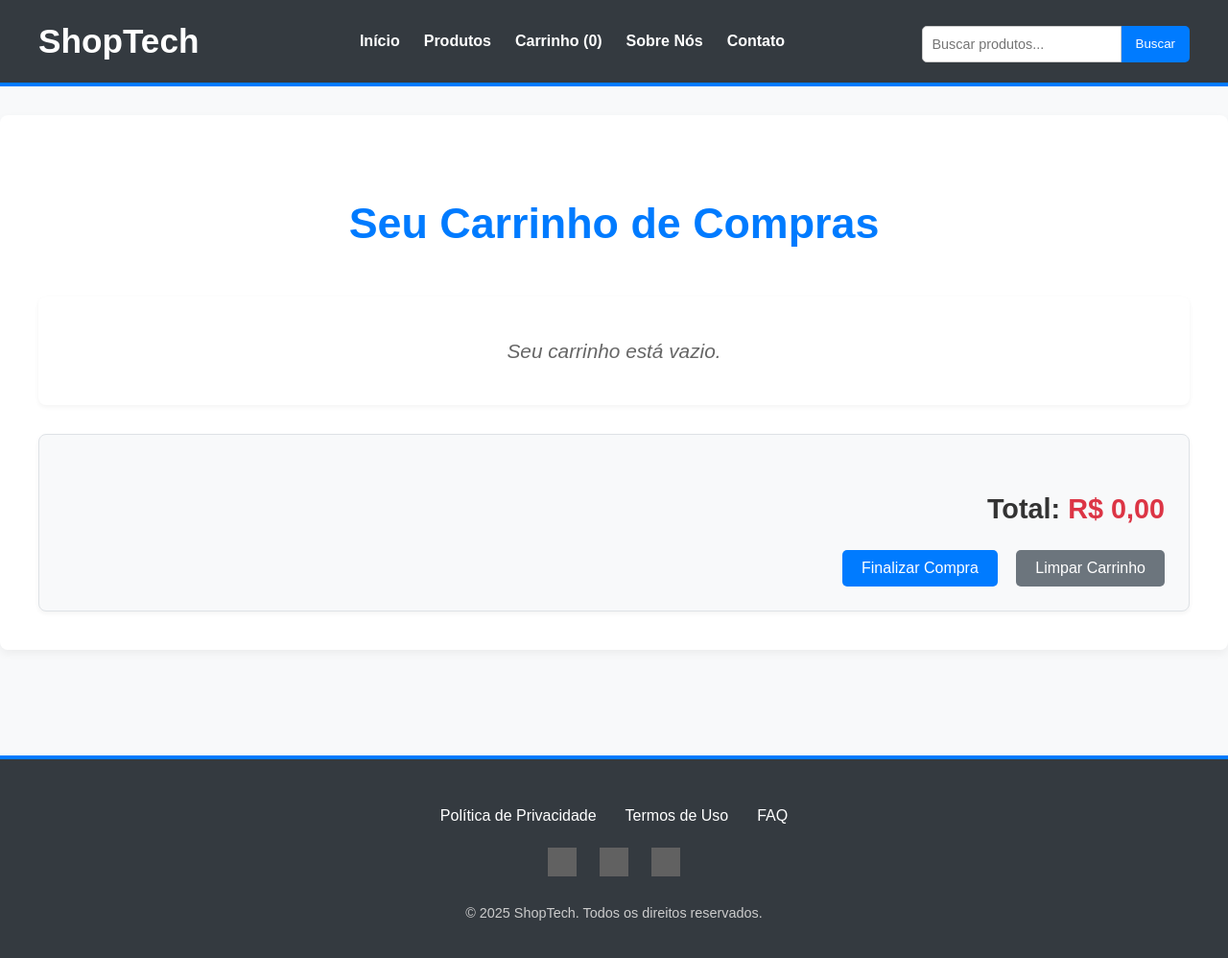
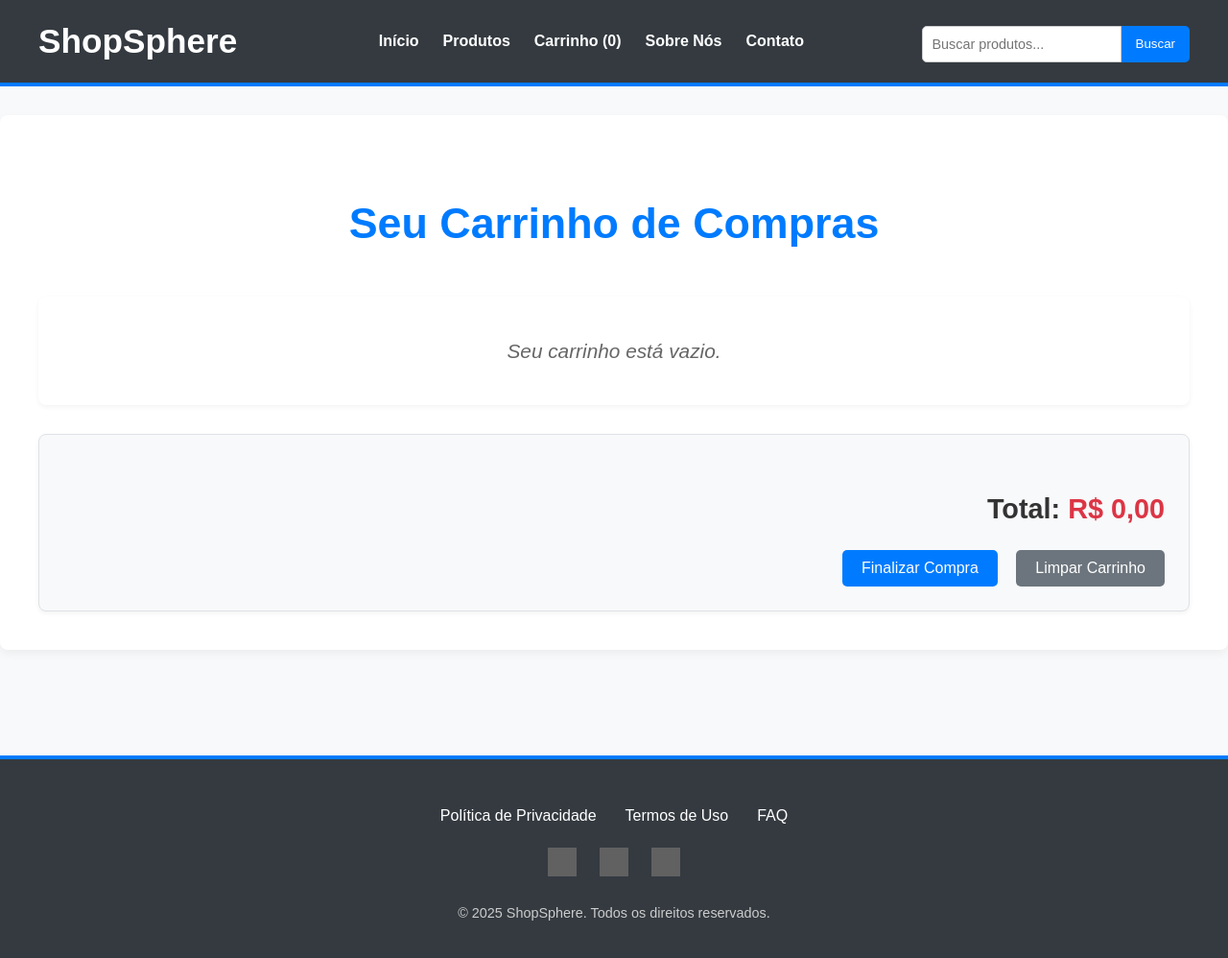
Before and after one commit to Keiny22/ShopSphere, a plain HTML site: page carrinho.html in a window 1280 px wide. Shown: the whole page at 96% size. Drawn offline with Linux system fonts and the light colour scheme; grey boxes are pictures that could not be loaded.

Commit message:
Update carrinho.html

```diff
--- a/carrinho.html
+++ b/carrinho.html
@@ -4,13 +4,13 @@
     <meta charset="UTF-8">
     <meta name="viewport" content="width=device-width, initial-scale=1.0">
     <meta name="author" content="Ricardo Manzala Paulo Albano">
-    <title>Carrinho de Compras -ShopTech</title>
+    <title>Carrinho de Compras -ShopSphere</title>
     <link rel="stylesheet" href="style.css">
 </head>
 <body>
     <header>
         <div class="container">
-            <h1><a href="index.html">ShopTech</a></h1>
+            <h1><a href="index.html">ShopSphere</a></h1>
             <nav>
                 <ul>
                     <li><a href="index.html">Início</a></li>
@@ -59,7 +59,7 @@
 
                 <a href="#" aria-label="Twitter"><img src="https://cdn.jsdelivr.net/npm/simple-icons@v9/icons/twitter.svg" alt="Twitter" style="width: 30px; height: 30px; filter: invert(1);"></a>
             </div>
-            <p>&copy; 2025 ShopTech. Todos os direitos reservados.</p>
+            <p>&copy; 2025 ShopSphere. Todos os direitos reservados.</p>
         </div>
     </footer>
 
```
